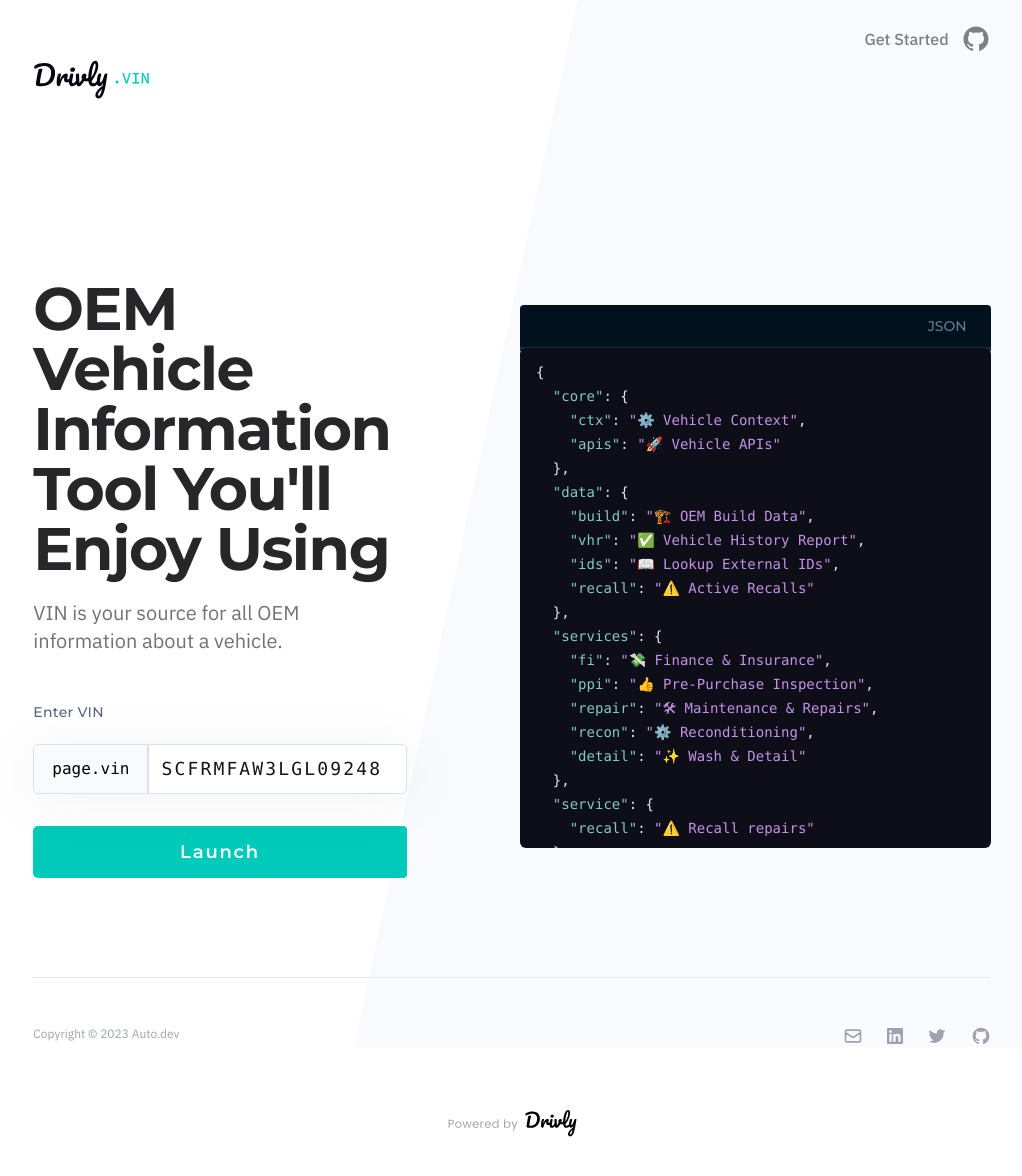
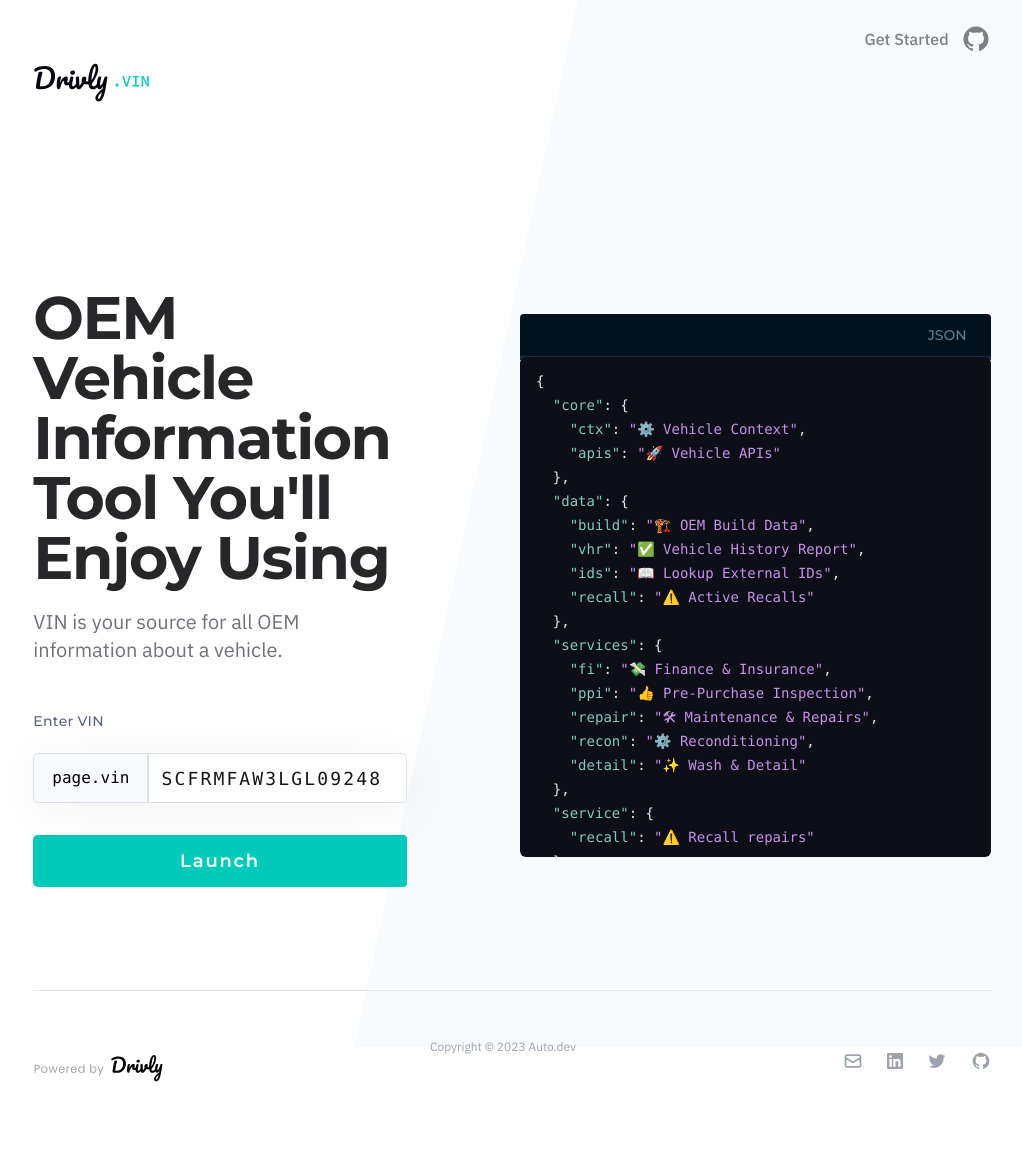
Before and after one commit to drivly/page.vin, a Jekyll site: the page built from README.md, in a window 1280 px wide. Shown: the top 1176 px of the page, without its empty margins (128-1150 px from the left). Built offline with Jekyll 4.4.1, drawn with Linux system fonts in a browser that asks for light colours; nearby versions of some CDN libraries; our own code applies the rules of GitHub Pages for plain Markdown files; comment, search, counter and statistics services are not loaded.

Commit message:
trying powerdby in middle

```diff
--- a/_layouts/default.html
+++ b/_layouts/default.html
@@ -225,7 +225,7 @@
         class="border-t border-gray-200 py-12 text-center md:flex md:justify-between"
       >
         {% include socialIcons.html %}
-
+        {% include poweredByDrivly.html variant="flex justify-center mt-4" %}
         <div class="mt-8 md:mt-0 md:order-1">
           <a class="text-gray-400" href="https://driv.ly">
             <p class="text-center text-sm sm:text-xs text-gray-400">
@@ -236,7 +236,7 @@
         </div>
       </div>
 
-      {% include poweredByDrivly.html variant="flex justify-center mt-4" %}
+
     </footer>
     <script
       src="https://cdn.jsdelivr.net/npm/prismjs@1.29.0/prism.js"
```
